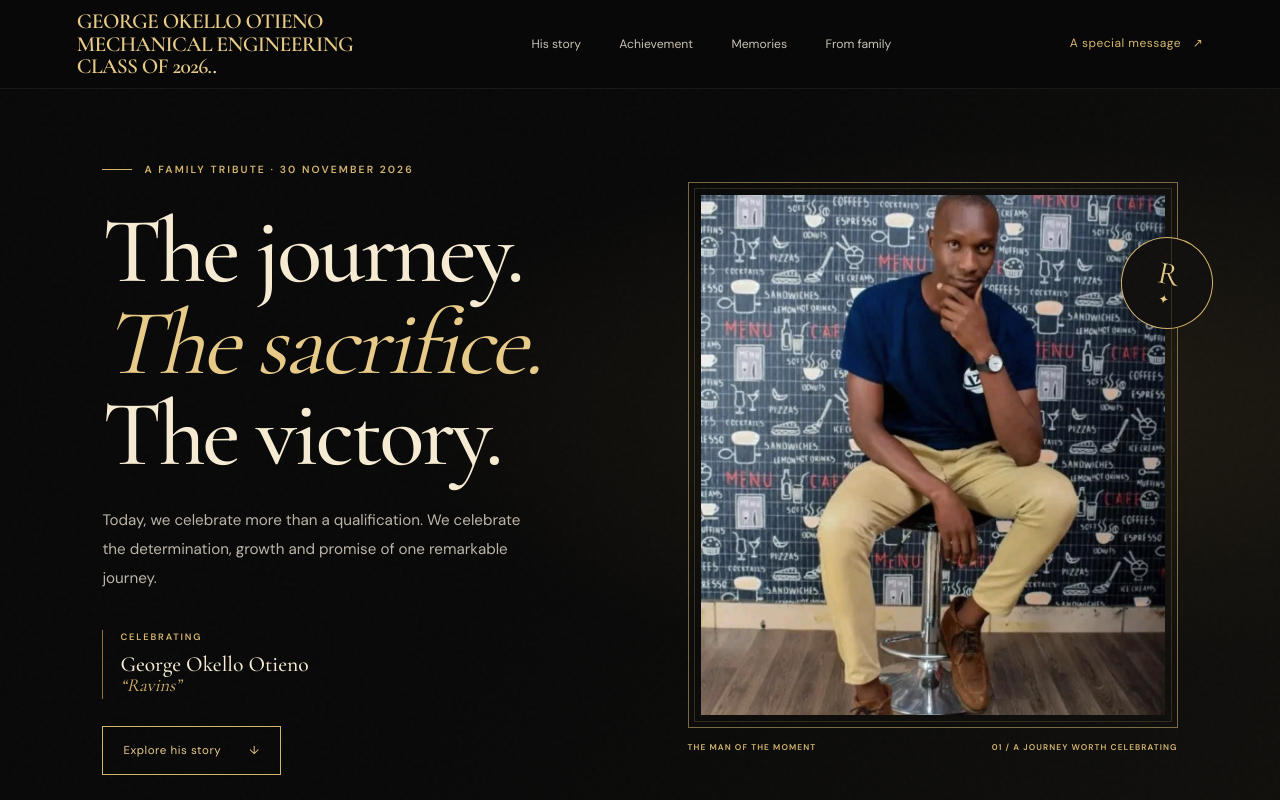
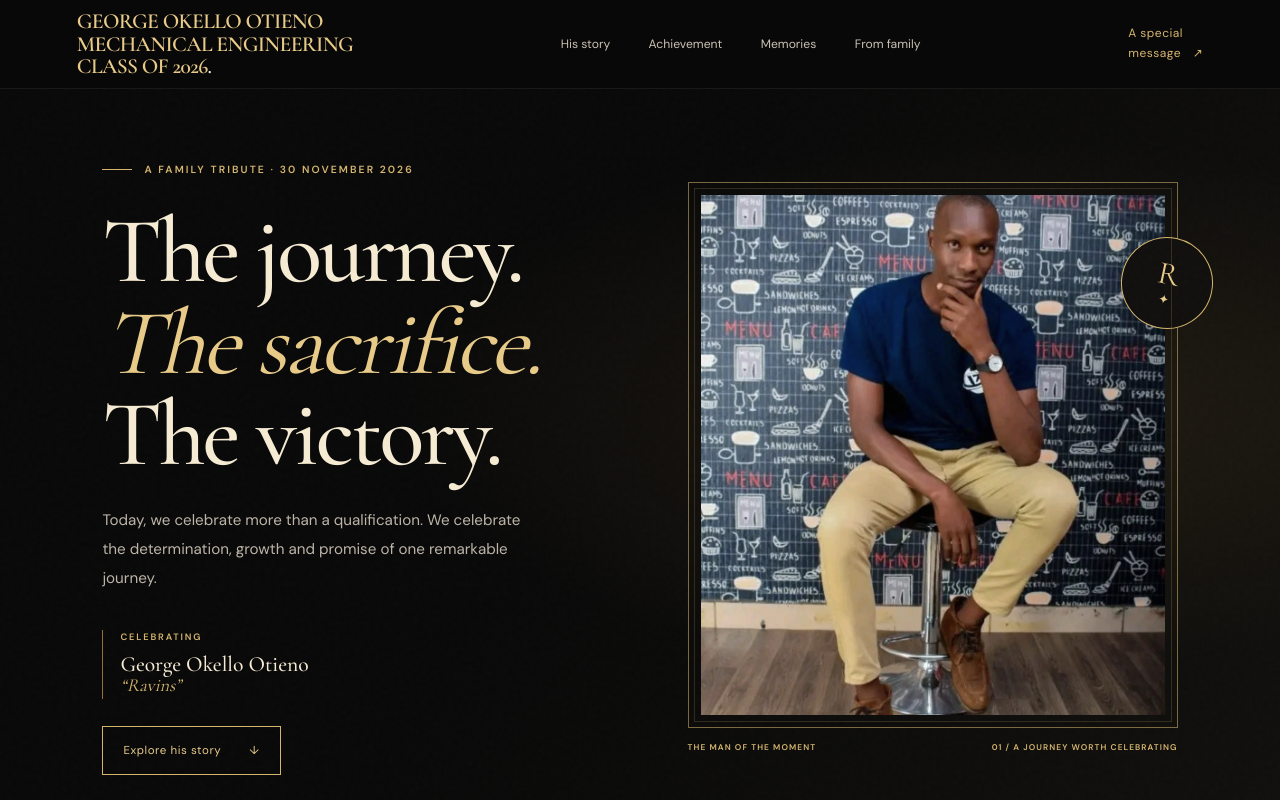
Before and after one commit to Reagan75-hub/RAVINS-GRADUATION, a plain HTML site: page index.html in a window 1280 px wide. Shown: the top 800 px of the page. Drawn offline with nearby package versions, Linux system fonts and the light colour scheme.

Commit message:
Update index.html

```diff
--- a/index.html
+++ b/index.html
@@ -17,7 +17,7 @@
   <header class="site-header">
     <a class="wordmark" href="#home" aria-label="Ravins home">GEORGE OKELLO OTIENO<br>
 MECHANICAL ENGINEERING<br>
-CLASS OF 2026.<span>.</span></a>
+CLASS OF 2026<span>.</span></a>
     <button class="menu-toggle" aria-label="Open navigation" aria-expanded="false">☰</button>
     <nav class="main-nav" aria-label="Main navigation">
       <a href="#story">His story</a>
@@ -25,7 +25,7 @@ CLASS OF 2026.<span>.</span></a>
       <a href="#memories">Memories</a>
       <a href="#family">From family</a>
     </nav>
-    <a class="header-link" href="#message">A special message <span>↗</span></a>
+    <a class="header-link" href="#message">A special<br>message <span>↗</span></a>
   </header>
 
   <main>
```
